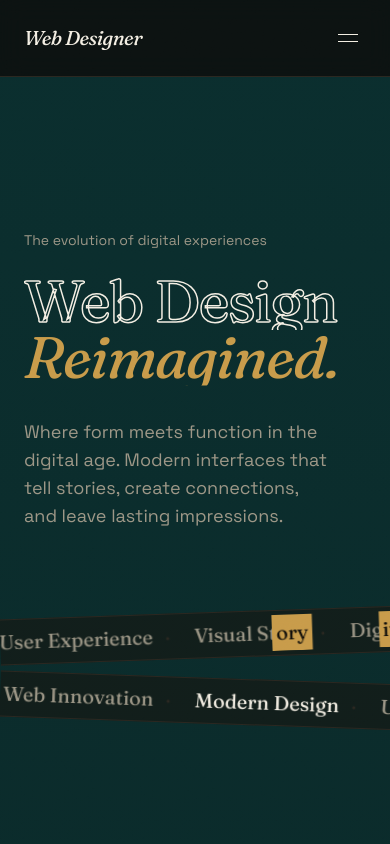
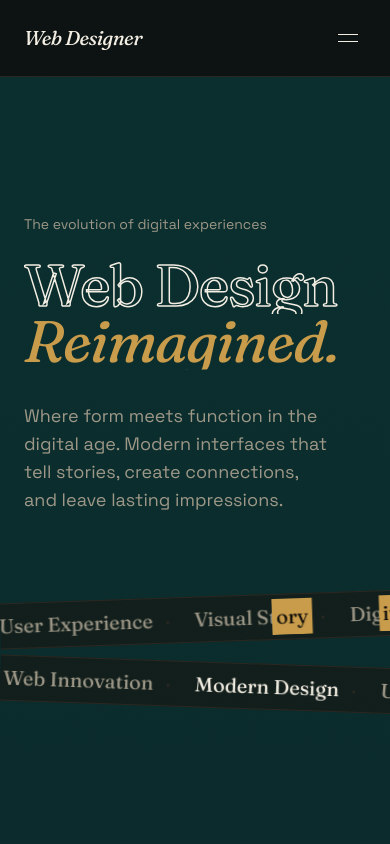
Before and after one commit to Yves-Tabor/Web-designer, a React (Vite) app: page / in a window 390 px wide. Shown: the top 844 px of the page. Built offline with nearby package versions, Linux system fonts and the light colour scheme; the HTML template or start-up script is replaced by a standard one.

Commit message:
feat: responsive design added

```diff
--- a/src/components/Hero.tsx
+++ b/src/components/Hero.tsx
@@ -72,7 +72,7 @@ export function Hero() {
   return (
     <section
       id="top"
-      className="relative z-0 flex min-h-screen flex-col justify-center overflow-hidden pt-28 md:sticky md:top-0"
+      className="relative z-0 flex min-h-screen flex-col justify-center overflow-hidden pt-20 md:pt-28 md:sticky md:top-0"
     >
       <motion.div
         style={{
```
